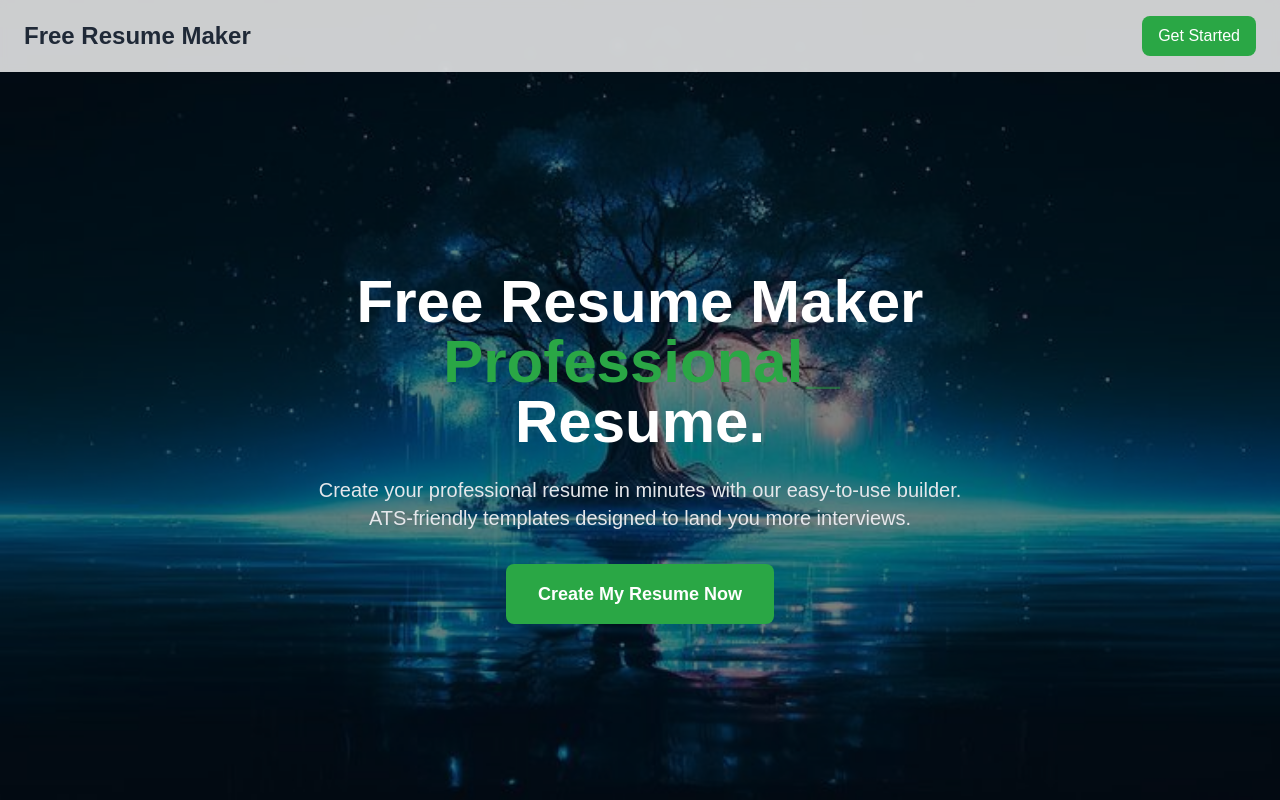
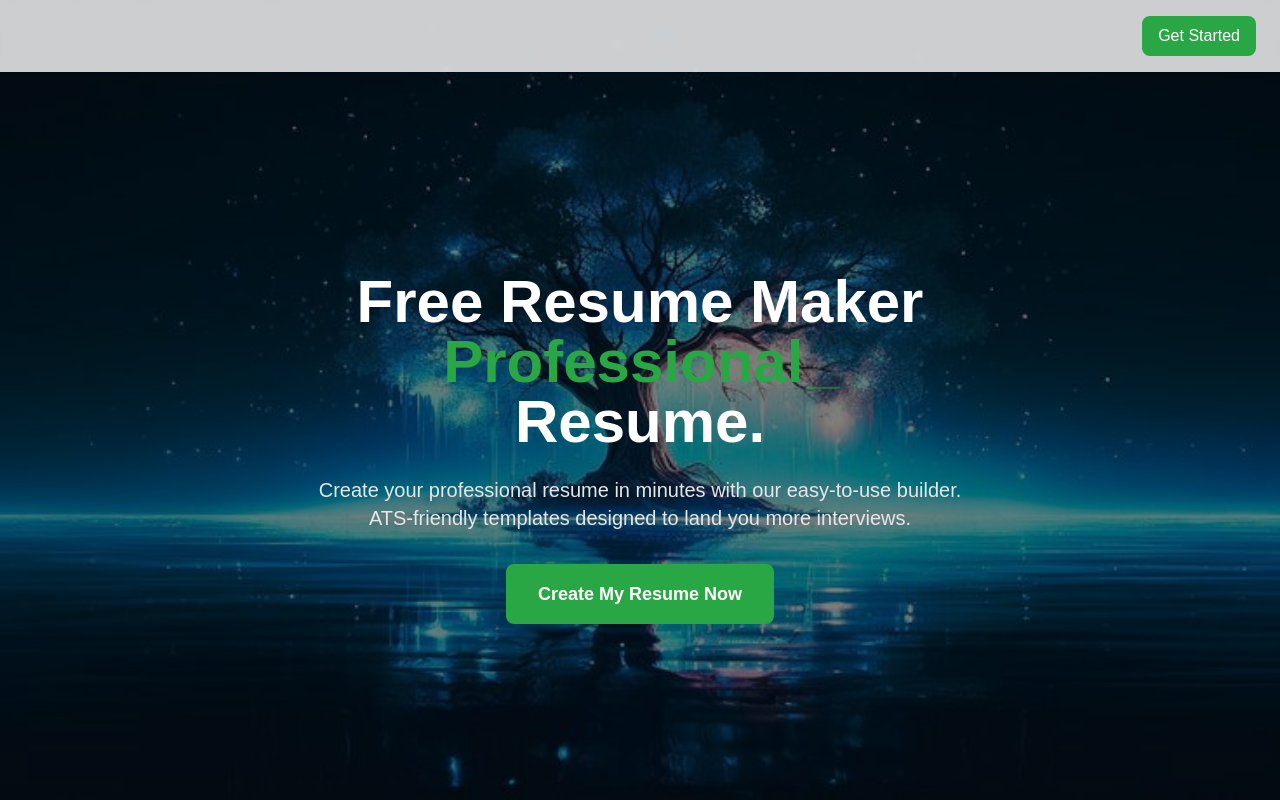
Before and after one commit to Johnndelembi/freebie-resume-maker, a Next.js app: page / in a window 1280 px wide. Shown: the top 800 px of the page. Built offline with nearby package versions, Linux system fonts and the light colour scheme.

Commit message:
Update Hero.jsx

```diff
--- a/components/hero/Hero.jsx
+++ b/components/hero/Hero.jsx
@@ -10,7 +10,7 @@ export default function Hero() {
                 <div className="container mx-auto px-6 py-4">
                     <div className="flex justify-between items-center">
                         <Link href="/" className="text-2xl font-bold text-gray-800">
-                            Free Resume Maker
+{/*                             Free Resume Maker */}
                         </Link>
                         <div className="flex items-center gap-6">
                             <Link
```
